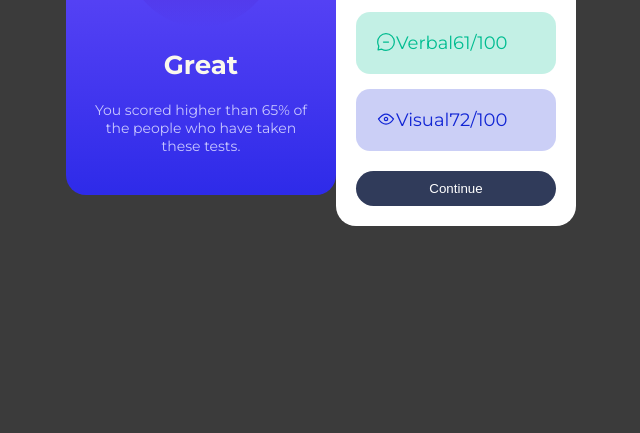
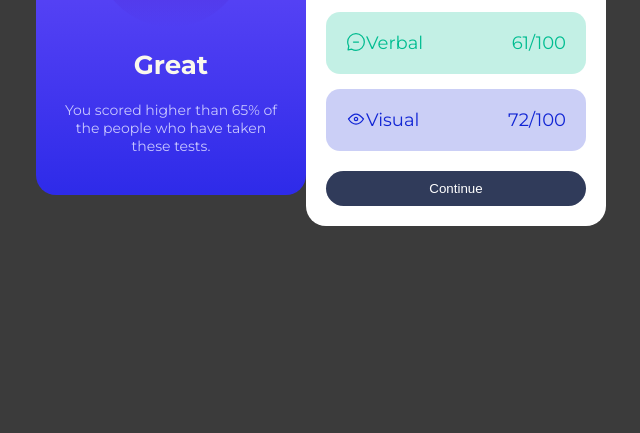
Before and after one commit to PeterPoterek/results-summary-component-main, a plain HTML site: page index.html in a window 1280 px wide. Shown: the part 423-856 px from the top of the page, without its empty margins (319-959 px from the left). Drawn offline with Linux system fonts and the light colour scheme.

Commit message:
changed dataWrapper into itemWrapper

```diff
--- a/data.js
+++ b/data.js
@@ -17,8 +17,12 @@ fetch("data.json")
       icon.src = item.icon;
       icon.alt = `${item.category} Icon`;
 
-      itemDiv.appendChild(icon);
-      itemDiv.appendChild(category);
+      const itemWrapper = document.createElement("div");
+
+      itemWrapper.append(icon, category);
+      itemWrapper.classList.add("item-wrapper");
+
+      itemDiv.appendChild(itemWrapper);
       itemDiv.appendChild(score);
 
       dataList.appendChild(itemDiv);
--- a/style.css
+++ b/style.css
@@ -145,10 +145,15 @@ h4 {
   padding-top: 20px;
   padding-bottom: 20px;
 }
+
 .item {
   display: flex;
+  justify-content: space-between;
+  gap: 60px;
 }
-
+.item-wrapper {
+  display: flex;
+}
 .item img {
   width: 20px;
   height: 20px;
@@ -177,6 +182,7 @@ h4 {
   padding: 20px;
   border-radius: 14px;
 }
+
 .continue-button {
   color: var(--white);
   background-color: var(--dark-gray-blue);
```
